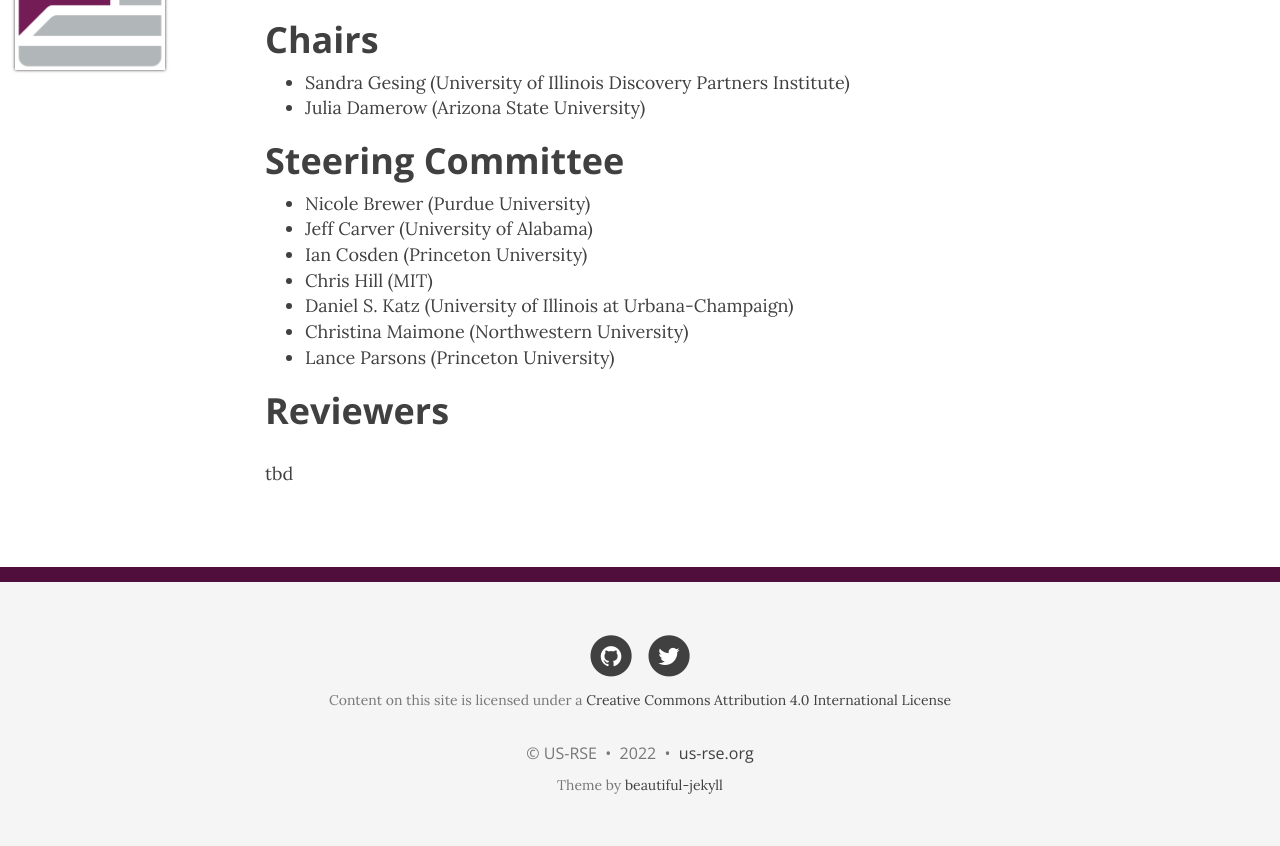
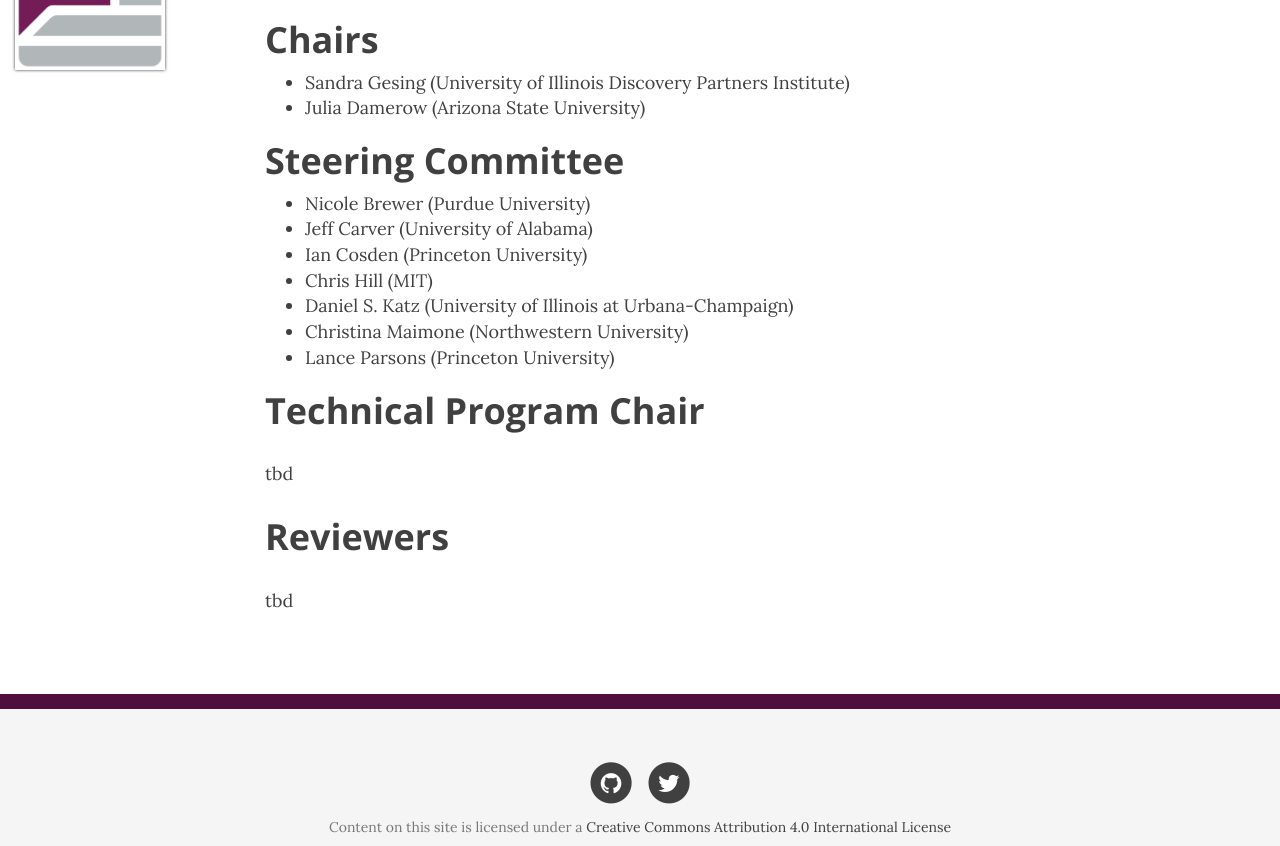
Before and after one commit to USRSE/virtual-workshop-2022, a Jekyll site: the page built from pages/organization.md, in a window 1280 px wide and 1173 px high. Shown: the part 100-946 px from the top of the window. Built offline with Jekyll 4.4.1, drawn with Linux system fonts in a browser that asks for light colours; nearby versions of some CDN libraries; grey boxes are pictures that could not be loaded.

Commit message:
Add line for technical program chair

```diff
--- a/pages/organization.md
+++ b/pages/organization.md
@@ -20,6 +20,10 @@
 - Christina Maimone (Northwestern University)
 - Lance Parsons (Princeton University)
 
+# Technical Program Chair
+
+tbd
+
 # Reviewers
 
 tbd
```
